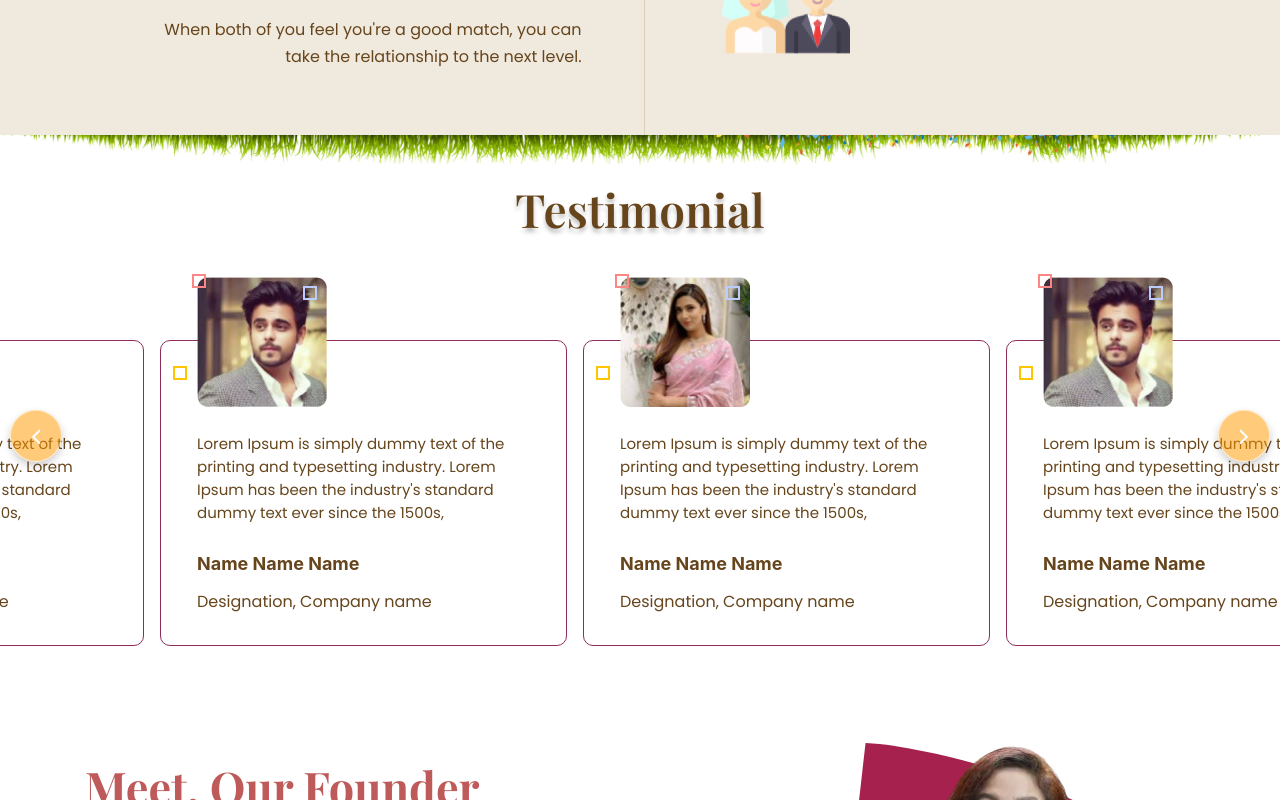
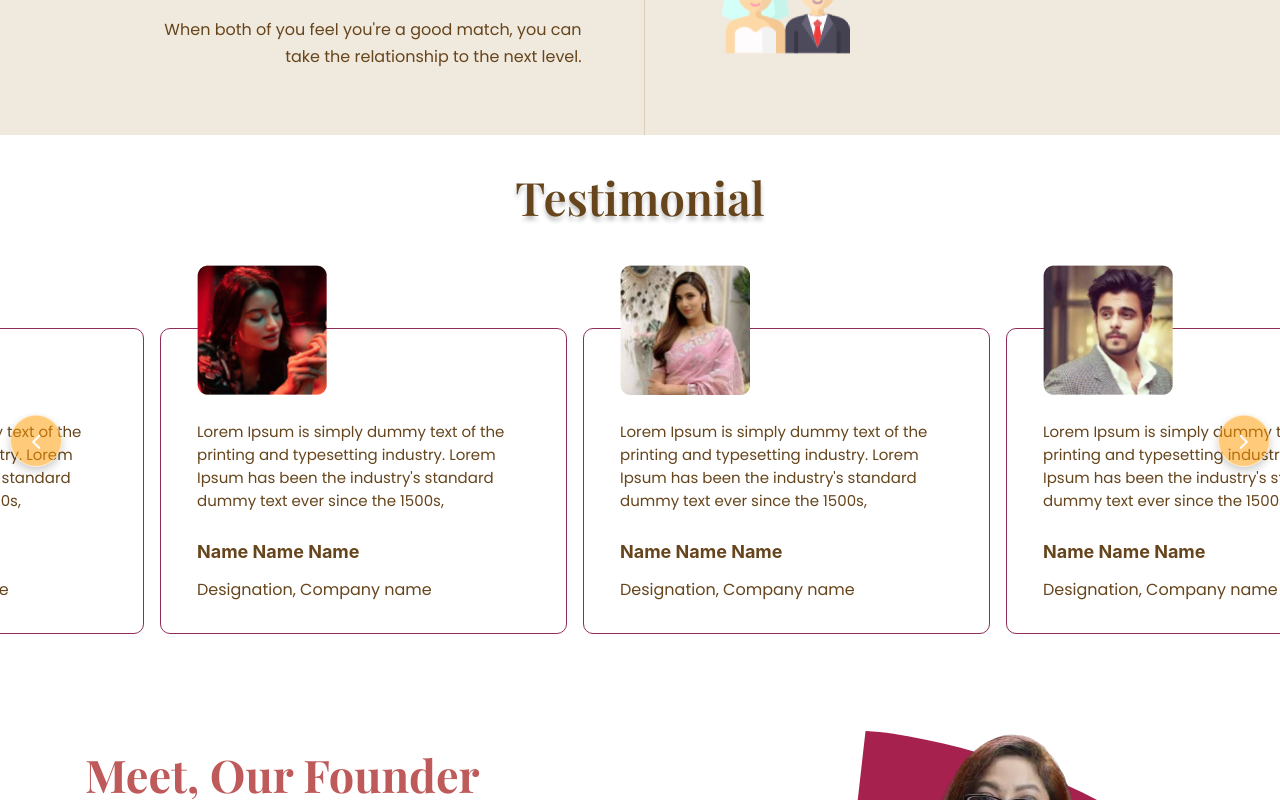
Before and after one commit to RADshahmat/matrimony_website, a React (Create React App) app: page / in a window 1280 px wide. Shown: the part 3420-4220 px from the top of the page. Built offline with nearby package versions, Linux system fonts and the light colour scheme; a web font is replaced by a local one.

Commit message:
homepage

```diff
--- a/src/components/contact.js
+++ b/src/components/contact.js
@@ -4,7 +4,7 @@ import styles from '../styles/contact.module.css';
 const ContactSection = () => {
   return (
     <section className={styles.container}>
-      <div className={styles.getintouch}>
+      <div className={styles.getintouch} data-aos="flip-right">
           <div className={styles.leftSection}>
             <h2>Get In Touch</h2>
             <p>
--- a/src/components/homepage/meetFounder.js
+++ b/src/components/homepage/meetFounder.js
@@ -7,20 +7,19 @@ function MeetFounder() {
   return (
     <section className={styles.meetFounderSection}>
       <div className={styles.contentWrapper}>
-        <div className={styles.textColumn}>
+        <div className={styles.textColumn} data-aos="fade-up">
           <div className={styles.titleWrapper}>
-            <h2 className={styles.title}>Meet, Our Founder</h2>
-            <div className={styles.decorativeBorder} aria-hidden="true">
-            <p className={styles.founderText}>
-  With over two decades of experience, I am a seasoned professional dedicated to fostering meaningful connections. As an expert relationship consultant, I have guided countless individuals and couples toward building strong, respectful relationships. I also run an innovative consultation platform, helping people find their perfect match.<br /> <br />
-  I believe that simplicity and respect are the cornerstones of happiness and success. My empathetic and practical approach makes me a trusted advisor for those seeking to improve their personal connections. Whether you're looking for relationship guidance or a life partner, I am here to help.
-</p>
-
+            <h2 className={styles.title} data-aos="fade-right">Meet, Our Founder</h2>
+            <div className={styles.decorativeBorder} aria-hidden="true" data-aos="fade-left">
+            <p className={styles.founderText} data-aos="fade-up">
+              With over two decades of experience, I am a seasoned professional dedicated to fostering meaningful connections. As an expert relationship consultant, I have guided countless individuals and couples toward building strong, respectful relationships. I also run an innovative consultation platform, helping people find their perfect match.<br /> <br />
+              I believe that simplicity and respect are the cornerstones of happiness and success. My empathetic and practical approach makes me a trusted advisor for those seeking to improve their personal connections. Whether you're looking for relationship guidance or a life partner, I am here to help.
+            </p>
             </div>
           </div>
         </div>
-        <div className={styles.imageColumn}>
-          <div className={styles.founderContainer}>
+        <div className={styles.imageColumn} >
+          <div className={styles.founderContainer} data-aos="zoom-in">
               <img
                 loading="lazy"
                 src="/assets/founderbackground.svg"
@@ -47,7 +46,7 @@ function MeetFounder() {
                 className={styles.namecardbottomImage}
                 alt="Our founder"
               />
-              <div className={styles.socialLinks}>
+              <div className={styles.socialLinks} data-aos="fade-up">
                   <a href="https://www.google.com" className={styles.iconLink}>
                     <img src={`${process.env.PUBLIC_URL}/assets/facebook.svg`} alt="Facebook" />
                   </a>
--- a/src/components/homepage/testimonialSec4.js
+++ b/src/components/homepage/testimonialSec4.js
@@ -28,6 +28,34 @@ const testimonials = [
     name: "Name Name Name",
     designation: "Designation",
     company: "Company name",
+    imageSrc: "/assets/siam.png"
+  },
+  {
+    content: "Lorem Ipsum is simply dummy text of the printing and typesetting industry. Lorem Ipsum has been the industry's standard dummy text ever since the 1500s,",
+    name: "Name Name Name",
+    designation: "Designation",
+    company: "Company name",
+    imageSrc: "/assets/siam.png"
+  },
+  {
+    content: "Lorem Ipsum is simply dummy text of the printing and typesetting industry. Lorem Ipsum has been the industry's standard dummy text ever since the 1500s,",
+    name: "Name Name Name",
+    designation: "Designation",
+    company: "Company name",
+    imageSrc: "/assets/siam.png"
+  },
+  {
+    content: "Lorem Ipsum is simply dummy text of the printing and typesetting industry. Lorem Ipsum has been the industry's standard dummy text ever since the 1500s,",
+    name: "Name Name Name",
+    designation: "Designation",
+    company: "Company name",
+    imageSrc: "/assets/tushi.png",
+  },
+  {
+    content: "Lorem Ipsum is simply dummy text of the printing and typesetting industry. Lorem Ipsum has been the industry's standard dummy text ever since the 1500s,",
+    name: "Name Name Name",
+    designation: "Designation",
+    company: "Company name",
     imageSrc: "/assets/biddya.png"
   },
   {
@@ -36,16 +64,34 @@ const testimonials = [
     designation: "Designation",
     company: "Company name",
     imageSrc: "/assets/siam.png"
-  }
+  },
+  {
+    content: "Lorem Ipsum is simply dummy text of the printing and typesetting industry. Lorem Ipsum has been the industry's standard dummy text ever since the 1500s,",
+    name: "Name Name Name",
+    designation: "Designation",
+    company: "Company name",
+    imageSrc: "/assets/siam.png"
+  },
+  {
+    content: "Lorem Ipsum is simply dummy text of the printing and typesetting industry. Lorem Ipsum has been the industry's standard dummy text ever since the 1500s,",
+    name: "Name Name Name",
+    designation: "Designation",
+    company: "Company name",
+    imageSrc: "/assets/siam.png"
+  },
+  {
+    content: "Lorem Ipsum is simply dummy text of the printing and typesetting industry. Lorem Ipsum has been the industry's standard dummy text ever since the 1500s,",
+    name: "Name Name Name",
+    designation: "Designation",
+    company: "Company name",
+    imageSrc: "/assets/siam.png"
+  },
 ];
 
 const TestimonialCard = ({ content, name, designation, company, imageSrc }) => {
   return (
     <div className={styles.cardContent}>
       <img src={imageSrc} alt={`${name} - ${designation} at ${company}`} className={styles.authorImage} />
-      <div className={styles.box1} />
-      <div className={styles.box2} />
-      <div className={styles.box3} />
       <p className={styles.testimonialText}>{content}</p>
       <h3 className={styles.authorName}>{name}</h3>
       <p className={styles.authorInfo}>{designation}, {company}</p>
@@ -58,13 +104,20 @@ const TestimonialSec4 = () => {
   const testimonialListRef = useRef(null);
   const testimonialsCount = testimonials.length;
 
+  // Determine how many cards to show based on the screen width
+  const getVisibleCards = () => (window.innerWidth >= 768 ? 3 : 1); // 3 cards for desktop, 1 for mobile
+
+  const [visibleCards, setVisibleCards] = useState(getVisibleCards());
+
+  useEffect(() => {
+    const handleResize = () => setVisibleCards(getVisibleCards());
+    window.addEventListener('resize', handleResize);
+    return () => window.removeEventListener('resize', handleResize);
+  }, []);
+
   const handleNext = useCallback(() => {
-    setCurrentIndex((prevIndex) => (prevIndex + 1) % testimonialsCount);
-  }, [testimonialsCount]);
-
-  const handlePrevious = useCallback(() => {
-    setCurrentIndex((prevIndex) => (prevIndex - 1 + testimonialsCount) % testimonialsCount);
-  }, [testimonialsCount]);
+    setCurrentIndex((prevIndex) => (prevIndex + visibleCards) % testimonialsCount);
+  }, [testimonialsCount, visibleCards]);
 
   useEffect(() => {
     const interval = setInterval(() => {
@@ -81,14 +134,10 @@ const TestimonialSec4 = () => {
       container.style.transition = 'transform 0.5s ease-out';
       container.style.transform = `translateX(-${currentIndex * cardWidth}px)`;
     }
-  }, [currentIndex]);
+  }, [currentIndex, visibleCards]);
 
   return (
     <section className={styles.testimonialSection}>
-      <div className={styles.shadowImageContainer}>
-        <img loading="lazy" src={`${process.env.PUBLIC_URL}/assets/grass_shadow.png`} alt="Error Loading" className={styles.shadowImage} />
-      </div>
-
       <h3 className={styles.toptitle}>Testimonial</h3>
 
       <div className={styles.cardlistcontainer}>
@@ -99,7 +148,7 @@ const TestimonialSec4 = () => {
         </div>
       </div>
 
-      <div className={`${styles.arrowContainer} ${styles.leftArrow}`} onClick={handlePrevious}>
+      <div className={`${styles.arrowContainer} ${styles.leftArrow}`} onClick={() => setCurrentIndex((prevIndex) => (prevIndex - visibleCards + testimonialsCount) % testimonialsCount)}>
         <img loading="lazy" src={`${process.env.PUBLIC_URL}/assets/left_arrow.svg`} alt="Previous" />
       </div>
       <div className={`${styles.arrowContainer} ${styles.rightArrow}`} onClick={handleNext}>
--- a/src/styles/homepageStyle/testimonialSec4.module.css
+++ b/src/styles/homepageStyle/testimonialSec4.module.css
@@ -6,6 +6,7 @@
   color: var(--rn-53-themes-net-west-coast, #66451c);
   font-weight: 400;
   position: relative;
+  margin-top: 30px;
 }
 
 .shadowImageContainer {
@@ -39,7 +40,9 @@
   width: 100%;
   margin-left: 100px;
 }
-
+.cardsss{
+  width: 80%;
+}
 .arrowContainer {
   width: 50px;
   height: 50px; /* Make sure the arrow container is square */
--- a/src/styles/popupContact.module.css
+++ b/src/styles/popupContact.module.css
@@ -2,7 +2,7 @@
 .popup {
     max-width: 355px;
     background: var(--rn-53-themes-net-nero, #fff);
-    -webkit-backdrop-filter: blur(10px);
+    backdrop-filter: blur(10px);
     box-shadow: 6px 0px 26px -9px rgba(0, 0, 0, 0.28);
     position: fixed;
     top: 77.1px;
```
Also changed, not shown: src/styles/contact.module.css (line endings or trailing spaces).
